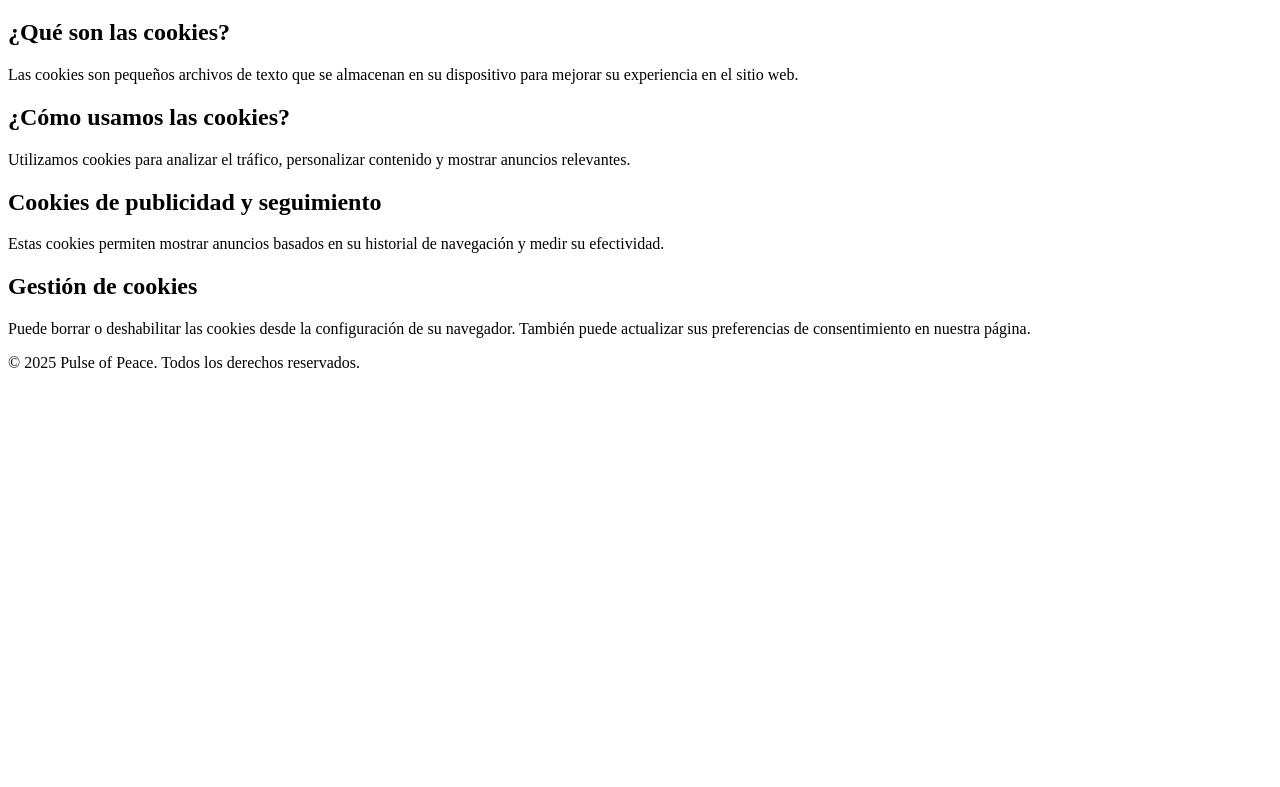
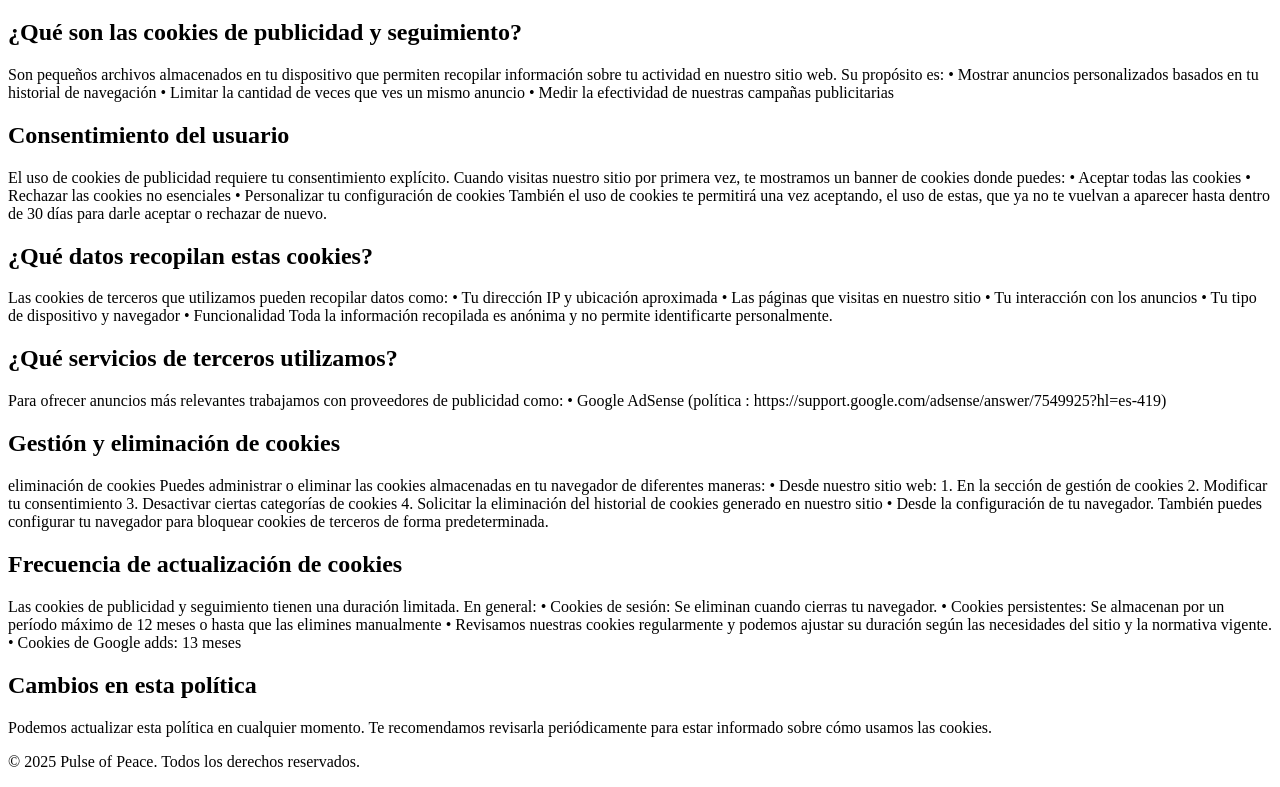
Before and after one commit to Pichis-Lab/videogame, a plain HTML site: page cookies.html in a window 1280 px wide. Shown: the part 61-848 px from the top of the page. Before the commit the page ends 800 px from the top, so only its background shows below. Drawn offline with Linux system fonts and the light colour scheme.

Commit message:
Cookies policy update

```diff
--- a/cookies.html
+++ b/cookies.html
@@ -12,21 +12,66 @@
     </header>
     <main>
         <section>
-            <h2>¿Qué son las cookies?</h2>
-            <p>Las cookies son pequeños archivos de texto que se almacenan en su dispositivo para mejorar su experiencia en el sitio web.</p>
+            <h2>¿Qué son las cookies de publicidad y seguimiento?</h2>
+            <p>Son pequeños archivos almacenados en tu dispositivo que permiten recopilar información sobre tu actividad en nuestro sitio web. Su propósito es:
+                •	Mostrar anuncios personalizados basados en tu historial de navegación
+                •	Limitar la cantidad de veces que ves un mismo anuncio
+                •	Medir la efectividad de nuestras campañas publicitarias
+                </p>
         </section>
         <section>
-            <h2>¿Cómo usamos las cookies?</h2>
-            <p>Utilizamos cookies para analizar el tráfico, personalizar contenido y mostrar anuncios relevantes.</p>
+            <h2>Consentimiento del usuario</h2>
+            <p>El uso de cookies de publicidad requiere tu consentimiento explícito. Cuando visitas nuestro sitio por primera vez, te mostramos un banner de cookies donde puedes:
+                •	Aceptar todas las cookies
+                •	Rechazar las cookies no esenciales
+                •	Personalizar tu configuración de cookies
+                También el uso de cookies te permitirá una vez aceptando, el uso de estas, que ya no te vuelvan a aparecer hasta dentro de 30 días para darle aceptar o rechazar de nuevo.
+                </p>
         </section>
         <section>
-            <h2>Cookies de publicidad y seguimiento</h2>
-            <p>Estas cookies permiten mostrar anuncios basados en su historial de navegación y medir su efectividad.</p>
+            <h2>¿Qué datos recopilan estas cookies?</h2>
+            <p>Las cookies de terceros que utilizamos pueden recopilar datos como:
+                •	Tu dirección IP y ubicación aproximada
+                •	Las páginas que visitas en nuestro sitio
+                •	Tu interacción con los anuncios
+                •	Tu tipo de dispositivo y navegador
+                •	Funcionalidad
+                Toda la información recopilada es anónima y no permite identificarte personalmente.
+                </p>
         </section>
         <section>
-            <h2>Gestión de cookies</h2>
-            <p>Puede borrar o deshabilitar las cookies desde la configuración de su navegador. También puede actualizar sus preferencias de consentimiento en nuestra página.</p>
+            <h2>¿Qué servicios de terceros utilizamos?</h2>
+            <p>Para ofrecer anuncios más relevantes trabajamos con proveedores de publicidad como:
+                •	Google AdSense (política : https://support.google.com/adsense/answer/7549925?hl=es-419)
+                </p>
         </section>
+        <section>
+            <h2>Gestión y eliminación de cookies	</h2>
+            <p>eliminación de cookies
+                Puedes administrar o eliminar las cookies almacenadas en tu navegador de diferentes maneras:
+                •	Desde nuestro sitio web:
+                1.	En la sección de gestión de cookies
+                2.	Modificar tu consentimiento
+                3.	Desactivar ciertas categorías de cookies
+                4.	Solicitar la eliminación del historial de cookies generado en nuestro sitio
+                •	Desde la configuración de tu navegador.
+                También puedes configurar tu navegador para bloquear cookies de terceros de forma predeterminada.
+                </p>
+        </section>
+        <section>
+            <h2>Frecuencia de actualización de cookies</h2>
+            <p>Las cookies de publicidad y seguimiento tienen una duración limitada. En general:
+                •	Cookies de sesión: Se eliminan cuando cierras tu navegador.
+                •	Cookies persistentes: Se almacenan por un período máximo de 12 meses o hasta que las elimines manualmente
+                •	Revisamos nuestras cookies regularmente y podemos ajustar su duración según las necesidades del sitio y la normativa vigente.
+                •	Cookies de Google adds: 13 meses
+                </p>
+        </section>
+        <section>
+            <h2>Cambios en esta política</h2>
+            <p>Podemos actualizar esta política en cualquier momento. Te recomendamos revisarla periódicamente para estar informado sobre cómo usamos las cookies.</p>
+        </section>
+
     </main>
     <footer>
         <p>&copy; 2025 Pulse of Peace. Todos los derechos reservados.</p>
```
